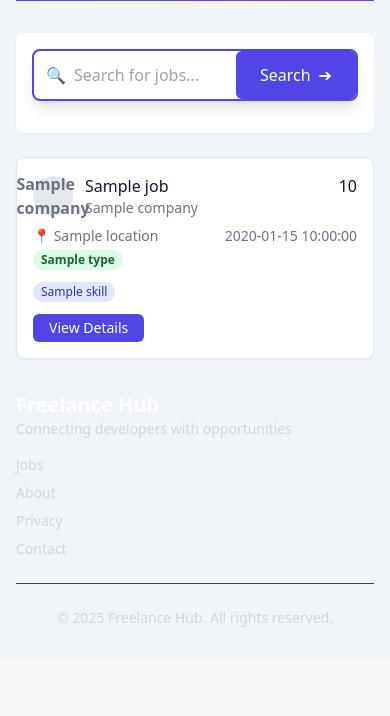
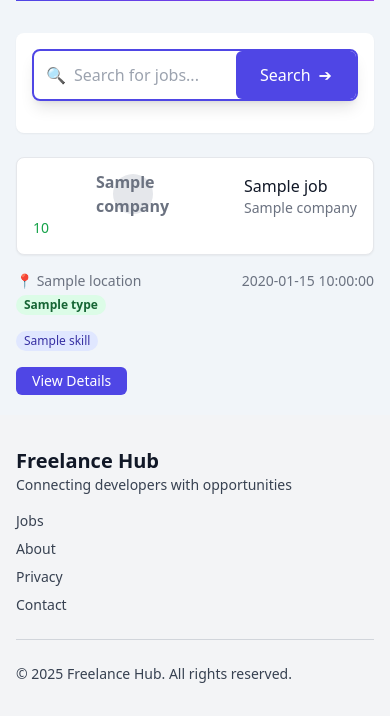
Before and after one commit to kristianhnielsen/web-dev-exam, a Flask app: template templates/jobs/jobs.html in a window 390 px wide. Shown: the part 247-963 px from the top of the page. Before the commit the page ends 874 px from the top, so only its background shows below. Run offline with Flask 3, Linux system fonts and the light colour scheme; the visitor is signed in with stand-in values (Sample User, id 1); the template is opened without the code that fills it: most values are stand-ins (such as "Sample title", 1, 10 or a date in 2020); parts of the project's set-up code (start-up, migrations or seed data) failed here and were passed over; some libraries are stand-ins or nearby versions.

Commit message:
light mode dark mode bug fixes

```diff
--- a/templates/base/_footer.html
+++ b/templates/base/_footer.html
@@ -1,24 +1,24 @@
-<footer class="text-gray-300 py-8">
+<footer class="text-gray-700 dark:text-gray-300 bg-gray-100 dark:bg-gray-900 py-8 transition-colors duration-300">
   <div class="max-w-7xl mx-auto px-4 sm:px-6 lg:px-8">
     <div class="flex flex-col md:flex-row md:items-center md:justify-between">
       <div class="mb-4 md:mb-0">
-        <h3 class="text-xl font-bold text-white">Freelance Hub</h3>
+        <h3 class="text-xl font-bold text-gray-900 dark:text-white">Freelance Hub</h3>
         <p class="text-sm">Connecting developers with opportunities</p>
       </div>
       <div
         class="flex flex-col md:flex-row md:items-center space-y-2 md:space-y-0 md:space-x-6"
       >
-        <a href="{{ url_for('jobs') }}" class="text-sm hover:text-white">
+        <a href="{{ url_for('jobs') }}" class="text-sm hover:text-gray-900 dark:hover:text-white">
           Jobs
         </a>
-        <a href="{{ url_for('about') }}" class="text-sm hover:text-white">
+        <a href="{{ url_for('about') }}" class="text-sm hover:text-gray-900 dark:hover:text-white">
           About
         </a>
-        <a href="#" class="text-sm hover:text-white"> Privacy </a>
-        <a href="#" class="text-sm hover:text-white"> Contact </a>
+        <a href="#" class="text-sm hover:text-gray-900 dark:hover:text-white"> Privacy </a>
+        <a href="#" class="text-sm hover:text-gray-900 dark:hover:text-white"> Contact </a>
       </div>
     </div>
-    <div class="border-t border-gray-700 mt-6 pt-6 text-center">
+    <div class="border-t border-gray-300 dark:border-gray-700 mt-6 pt-6 text-center"></div>
       <p class="text-sm">&copy; 2025 Freelance Hub. All rights reserved.</p>
     </div>
   </div>
--- a/templates/jobs/_table_controls.html
+++ b/templates/jobs/_table_controls.html
@@ -1,11 +1,11 @@
-<div class="bg-white rounded-lg shadow-sm p-4 mb-6">
+<div class="bg-white dark:bg-slate-800 rounded-lg shadow-sm p-4 mb-6">
   <div class="flex flex-col sm:flex-row sm:items-center sm:justify-between">
     {% if user_employer %}
     <!-- Post Job Button -->
     <div>
       <a
         href="{{ url_for('post_job') }}"
-        class="rounded-md p-4 bg-indigo-600 hover:bg-indigo-800 text-slate-100"
+        class="rounded-md p-4 bg-indigo-600 hover:bg-indigo-800 text-slate-100 dark:bg-indigo-700 dark:hover:bg-indigo-900 dark:text-white"
         >Post a new job</a
       >
     </div>
@@ -15,21 +15,21 @@
     <form
       method="get"
       action="{{ url_for('jobs') }}"
-      class="rounded-lg flex items-center shadow-lg max-w-2xl border-2 border-indigo-600"
+      class="rounded-lg flex items-center shadow-lg max-w-2xl border-2 border-indigo-600 dark:border-indigo-400"
     >
       <div class="flex-grow flex items-center px-3">
-        <span class="text-gray-400 mr-2">&#128269;</span>
+        <span class="text-gray-400 dark:text-gray-300 mr-2">&#128269;</span>
         <input
           type="text"
           name="q"
           placeholder="Search for jobs..."
-          class="w-full py-2 focus:outline-none text-gray-700"
+          class="w-full py-2 focus:outline-none text-gray-700 dark:text-gray-100 dark:bg-slate-800"
           value="{{ request.args.get('q', '') }}"
         />
       </div>
       <button
         type="submit"
-        class="bg-indigo-600 text-white px-6 py-3 rounded-md hover:bg-indigo-700 flex items-center"
+        class="bg-indigo-600 text-white px-6 py-3 rounded-md hover:bg-indigo-700 flex items-center dark:bg-indigo-700 dark:hover:bg-indigo-900"
       >
         Search
         <span class="ml-2">&#10132;</span>
--- a/templates/jobs/_table_lg.html
+++ b/templates/jobs/_table_lg.html
@@ -1,98 +1,113 @@
-<div class="bg-white rounded-lg shadow-sm overflow-hidden mb-6 hidden lg:block">
-  <table class="min-w-full divide-y divide-gray-200">
-    <thead class="bg-gray-50">
+<div
+  class="bg-white dark:bg-gray-900 rounded-lg shadow-sm overflow-hidden mb-6 hidden lg:block"
+>
+  <table class="min-w-full divide-y divide-gray-200 dark:divide-gray-700">
+    <thead class="bg-gray-50 dark:bg-gray-800">
       <tr>
         <th
           scope="col"
-          class="px-6 py-3 text-left text-xs font-medium text-gray-500 uppercase tracking-wider"
+          class="px-6 py-3 text-left text-xs font-medium text-gray-500 dark:text-gray-300 uppercase tracking-wider"
         >
           Job
         </th>
         <th
           scope="col"
-          class="px-6 py-3 text-left text-xs font-medium text-gray-500 uppercase tracking-wider"
+          class="px-6 py-3 text-left text-xs font-medium text-gray-500 dark:text-gray-300 uppercase tracking-wider"
         >
           Location
         </th>
         <th
           scope="col"
-          class="px-6 py-3 text-left text-xs font-medium text-gray-500 uppercase tracking-wider"
+          class="px-6 py-3 text-left text-xs font-medium text-gray-500 dark:text-gray-300 uppercase tracking-wider"
         >
           Type
         </th>
         <th
           scope="col"
-          class="px-6 py-3 text-left text-xs font-medium text-gray-500 uppercase tracking-wider"
+          class="px-6 py-3 text-left text-xs font-medium text-gray-500 dark:text-gray-300 uppercase tracking-wider"
         >
           Salary
         </th>
         <th
           scope="col"
-          class="px-6 py-3 text-left text-xs font-medium text-gray-500 uppercase tracking-wider"
+          class="px-6 py-3 text-left text-xs font-medium text-gray-500 dark:text-gray-300 uppercase tracking-wider"
         >
           Posted
         </th>
         <th
           scope="col"
-          class="px-6 py-3 text-left text-xs font-medium text-gray-500 uppercase tracking-wider"
+          class="px-6 py-3 text-left text-xs font-medium text-gray-500 dark:text-gray-300 uppercase tracking-wider"
         >
           Skills
         </th>
         <th
           scope="col"
-          class="px-6 py-3 text-right text-xs font-medium text-gray-500 uppercase tracking-wider"
+          class="px-6 py-3 text-right text-xs font-medium text-gray-500 dark:text-gray-300 uppercase tracking-wider"
         >
           Actions
         </th>
       </tr>
     </thead>
-    <tbody class="bg-white divide-y divide-gray-200">
+    <tbody
+      class="bg-white dark:bg-gray-900 divide-y divide-gray-200 dark:divide-gray-700"
+    >
       {% for job in jobs_data %}
-      <tr class="hover:bg-indigo-50 transition-colors duration-150">
+      <tr
+        class="hover:bg-indigo-50 dark:hover:bg-indigo-900 transition-colors duration-150"
+      >
         <td class="px-2 py-4 whitespace-nowrap">
           <div class="flex items-center">
             <div
-              class="flex-shrink-0 h-10 w-10 bg-gray-200 rounded-full flex items-center justify-center"
+              class="flex-shrink-0 h-10 w-10 bg-gray-200 dark:bg-gray-700 rounded-full flex items-center justify-center"
             >
-              <span class="text-gray-500 font-bold">
+              <span class="text-gray-500 dark:text-gray-300 font-bold">
                 {{ job.company[0] }}
               </span>
             </div>
             <div class="ml-4">
-              <div class="text-sm font-medium text-gray-900">
-                <a href="/jobs/{{ job.id }}" class="hover:text-indigo-600">
+              <div class="text-sm font-medium text-gray-900 dark:text-gray-100">
+                <a
+                  href="/jobs/{{ job.id }}"
+                  class="hover:text-indigo-600 dark:hover:text-indigo-400"
+                >
                   {{ job.title }}
                 </a>
               </div>
-              <div class="text-sm text-gray-500">{{ job.company }}</div>
+              <div class="text-sm text-gray-500 dark:text-gray-400">
+                {{ job.company }}
+              </div>
             </div>
           </div>
         </td>
         <td
-          class="px-2 py-4 whitespace-nowrap text-sm text-gray-500 max-w-24 overflow-hidden truncate"
+          class="px-2 py-4 whitespace-nowrap text-sm text-gray-500 dark:text-gray-400 max-w-24 overflow-hidden truncate"
         >
           {{ job.location }}
         </td>
         <td class="px-2 py-4 whitespace-nowrap">
           <span
-            class="px-2 inline-flex text-xs leading-5 font-semibold rounded-full bg-green-100 text-green-800"
+            class="px-2 inline-flex text-xs leading-5 font-semibold rounded-full bg-green-100 dark:bg-green-900 text-green-800 dark:text-green-200"
           >
             {{ job.type }}
           </span>
         </td>
         <td
-          class="px-2 py-4 whitespace-nowrap text-sm font-medium text-green-600"
+          class="px-2 py-4 whitespace-nowrap text-sm font-medium text-green-600 dark:text-green-300"
         >
           {% if job.salary %} {{ job.salary }} {% endif %}
         </td>
-        <td class="px-2 py-4 whitespace-nowrap text-sm text-gray-500">
+        <td
+          class="px-2 py-4 whitespace-nowrap text-sm text-gray-500 dark:text-gray-400"
+        >
           {{ job.created_at }}
         </td>
-        <td class="px-2 py-4 whitespace-nowrap text-sm text-gray-500">
+        <td
+          class="px-2 py-4 whitespace-nowrap text-sm text-gray-500 dark:text-gray-400"
+        >
           <div class="flex flex-wrap gap-1">
             {% for tag in job.tags[:2] %}
             <span
-              class="bg-indigo-100 text-indigo-800 text-xs px-2 py-0.5 rounded-full"
+              class="bg-indigo-100 dark:bg-indigo-900 text-indigo-800 dark:text-indigo-200 text-xs px-2 py-0.5 rounded-full"
             >
               {{ tag }}
             </span>
@@ -102,7 +117,7 @@
         <td class="px-2 py-4 whitespace-nowrap text-center text-sm font-medium">
           <a
             href="/jobs/{{ job.id }}"
-            class="text-indigo-600 hover:text-indigo-900 font-medium"
+            class="text-indigo-600 dark:text-indigo-400 hover:text-indigo-900 dark:hover:text-indigo-200 font-medium"
           >
             View
           </a>
--- a/templates/jobs/_table_mobile.html
+++ b/templates/jobs/_table_mobile.html
@@ -1,39 +1,39 @@
 <div class="space-y-4 md:block lg:hidden">
   {% for job in jobs_data %}
   <div
-      class="bg-white rounded-lg shadow-sm border border-gray-200 p-4 hover:shadow-md transition-shadow"
+    class="bg-white dark:bg-gray-800 rounded-lg shadow-sm border border-gray-200 dark:border-gray-700 p-4 hover:shadow-md transition-shadow"
   >
     <div class="flex justify-between">
-        <div class="flex items-center">
+      <div class="flex items-center"></div>
         <div
-            class="w-10 h-10 bg-gray-200 rounded-full flex items-center justify-center mr-3"
+          class="w-10 h-10 bg-gray-200 dark:bg-gray-700 rounded-full flex items-center justify-center mr-3"
         >
-            <span class="text-gray-500 font-bold">{{ job.company[0]}}</span>
+          <span class="text-gray-500 dark:text-gray-300 font-bold">{{ job.company[0]}}</span>
         </div>
         <div>
-            <h3 class="text-base font-medium text-gray-900">
-              <a href="/jobs/{{ job.id }}" class="hover:text-indigo-600">
+          <h3 class="text-base font-medium text-gray-900 dark:text-gray-100">
+            <a href="/jobs/{{ job.id }}" class="hover:text-indigo-600 dark:hover:text-indigo-400">
               {{ job.title }}
             </a>
           </h3>
-            <p class="text-sm text-gray-500">{{ job.company }}</p>
+          <p class="text-sm text-gray-500 dark:text-gray-400">{{ job.company }}</p>
         </div>
       </div>
-        <span class="text-green-600 text-sm font-medium"></span>
+      <span class="text-green-600 dark:text-green-400 text-sm font-medium">
         {% if job.salary %} {{ job.salary }} {% endif %}
       </span>
     </div>
 
     <div class="mt-2 grid grid-cols-2 gap-1 text-sm">
-        <div class="text-gray-500">
+      <div class="text-gray-500 dark:text-gray-400">
         <span>&#128205; {{ job.location }}</span>
       </div>
-        <div class="text-gray-500 text-right">
+      <div class="text-gray-500 dark:text-gray-400 text-right">
         <span>{{ job.created_at }}</span>
       </div>
-        <div class="text-gray-500">
+      <div class="text-gray-500 dark:text-gray-400">
         <span
-            class="px-2 inline-flex text-xs leading-5 font-semibold rounded-full bg-green-100 text-green-800"
+          class="px-2 inline-flex text-xs leading-5 font-semibold rounded-full bg-green-100 dark:bg-green-900 text-green-800 dark:text-green-200"
         >
           {{ job.type }}
         </span>
@@ -43,7 +43,7 @@
     <div class="mt-3 flex flex-wrap gap-1">
       {% for tag in job.tags %}
       <span
-          class="bg-indigo-100 text-indigo-800 text-xs px-2 py-0.5 rounded-full"
+        class="bg-indigo-100 dark:bg-indigo-900 text-indigo-800 dark:text-indigo-200 text-xs px-2 py-0.5 rounded-full"
       >
         {{ tag }}
       </span>
@@ -53,7 +53,7 @@
     <div class="mt-3 flex justify-between items-center">
       <a
         href="/jobs/{{ job.id }}"
-          class="bg-indigo-600 text-white px-4 py-1 rounded-md hover:bg-indigo-700 text-sm transition-colors"
+        class="bg-indigo-600 dark:bg-indigo-700 text-white px-4 py-1 rounded-md hover:bg-indigo-700 dark:hover:bg-indigo-800 text-sm transition-colors mb-5"
       >
         View Details
       </a>
```
Also changed, not shown: templates/home/_categories.html (+15 -7 lines), templates/home/_featured_jobs.html (+27 -15 lines). Lines whose indentation alone changed are shown as unchanged.
